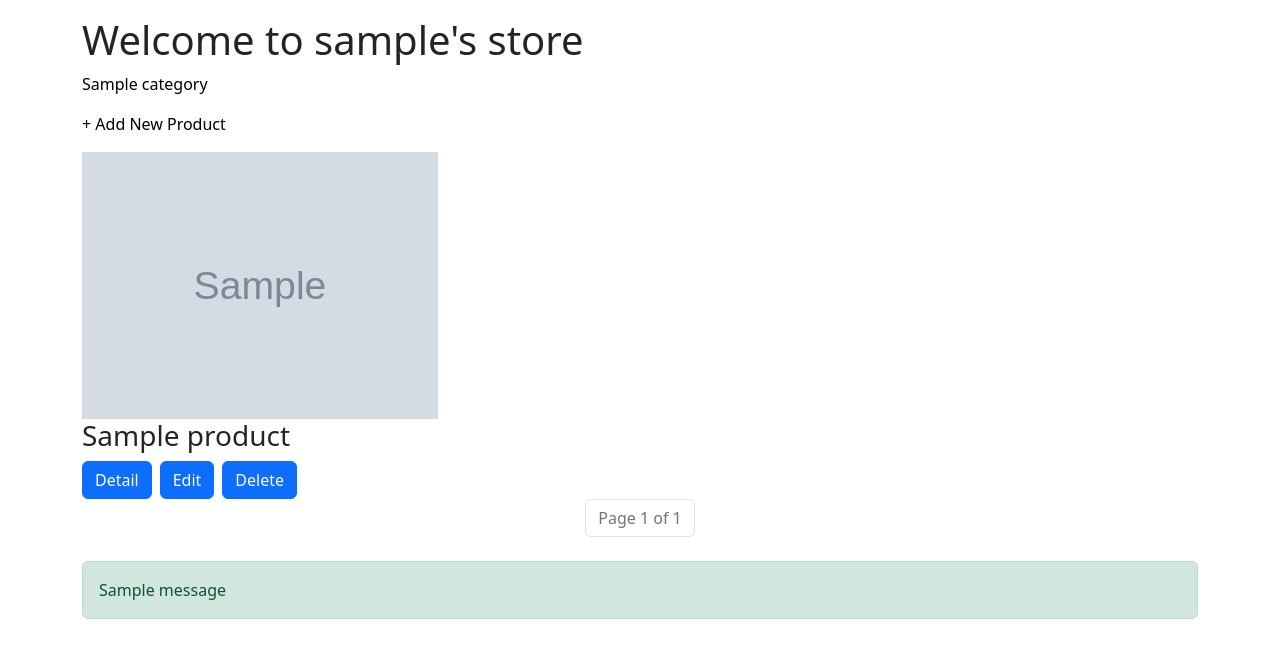
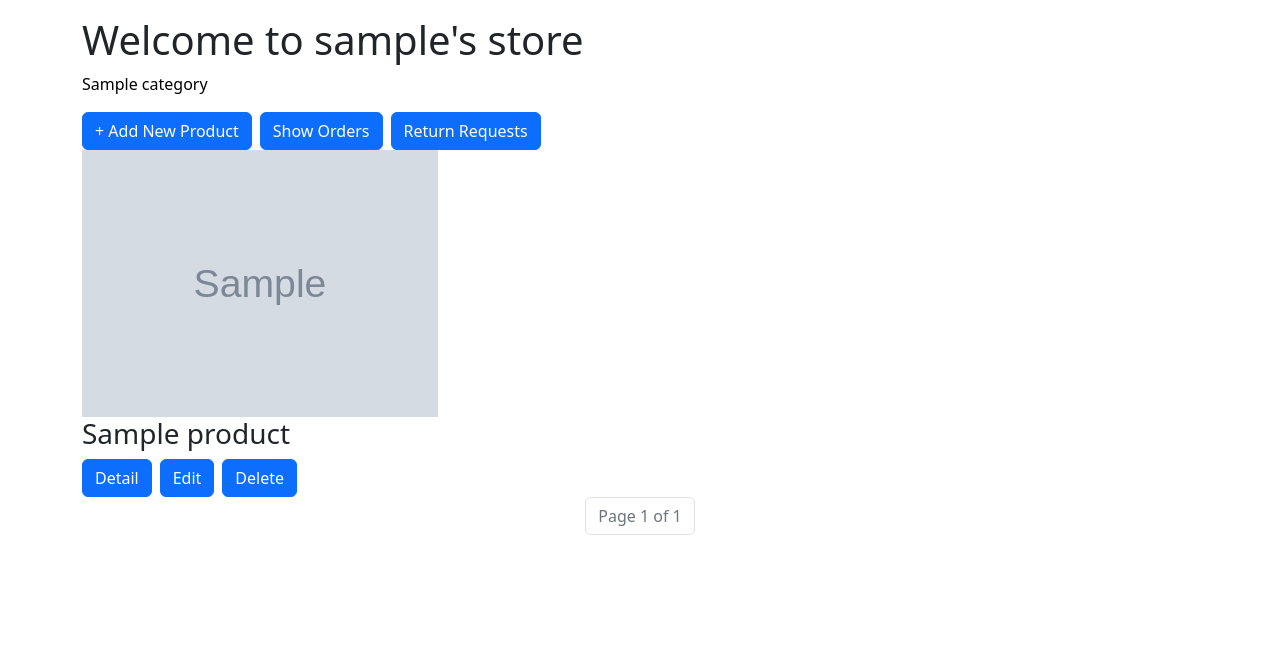
Before and after one commit to Jjjbit/ppm_project, a Django app: page /store/1/ in a window 1280 px wide. Shown: the part 89-747 px from the top of the page. Run offline with Django 5.2, Linux system fonts and the light colour scheme; a user stored in the database is signed in; tables that the repository leaves empty hold one stand-in row (values such as "Sample post"); grey boxes marked "Sample" are stand-in pictures; one stand-in notice (Sample message) is shown; some libraries are stand-ins or nearby versions.

Commit message:
add wishlist

```diff
--- a/templates/store_dashboard.html
+++ b/templates/store_dashboard.html
@@ -1,4 +1,5 @@
 {% extends "base.html" %}
+{% load crispy_forms_tags %}
 
 
 {% block title %}{{ seller.username }}'s Store{% endblock %}
@@ -16,7 +17,12 @@
     </ol>
 
     {% if is_owner %}
-        <p><a href="{% url 'add_product' seller.id %}" role="button" style="text-decoration: none; color: black;">+ Add New Product</a></p>
+        <div class="d-flex gap-2 align-items-center">
+            <a href="{% url 'add_product' seller.id %}" role="button" class="btn btn-primary">+ Add New Product</a>
+            <a href="{% url 'seller_orders' %}?from=store" class="btn btn-primary" role="button">Show Orders</a>
+            <a href="{% url 'seller_return_requests' %}" class="btn btn-primary" role="button">Return Requests</a>
+
+        </div>
     {% endif %}
 
     <div class="row">
@@ -33,11 +39,9 @@
                                     {% csrf_token %}
                                     <button type="submit" class="btn btn-primary">Add to Cart</button>
                                 </form>
-                            {% endif %}
-                            {% if not user.is_store_manager and user.is_authenticated%}
-                                <form method="post" action="#">
+                                <form method="post" action="{% url 'add_to_wishlist' product.id %}">
                                     {% csrf_token %}
-                                    <button class="btn btn-primary mt-2" type="submit">Add to Wishlist</button>
+                                    <button type="submit" class="btn btn-primary">Add to Wishlist</button>
                                 </form>
                             {% endif %}
                             {% if is_owner %}
@@ -75,23 +79,13 @@
         </nav>
     </div>
 
-    {% if messages %}
-        <div id="message-container">
-            {% for message in messages %}
-                <div class="alert alert-success" role="alert">
-                    {{ message }}
-                </div>
-            {% endfor %}
+    {% if user.is_authenticated and user.is_store_manager %}
+      {% if pending_return_requests %}
+        <div class="alert alert-warning">
+          You have {{ pending_return_requests.count }} pending return request{{ pending_return_requests.count|pluralize }}.
+          <a href="{% url 'seller_return_requests' %}">View now</a>.
         </div>
-
-        <script>
-            setTimeout(function () {
-                const container = document.getElementById("message-container");
-                if (container) {
-                    container.style.display = "none";
-                }
-            }, 3000);
-        </script>
-    {% endif %}
+      {% endif %}
+  {% endif %}
 
 {% endblock %}
```
